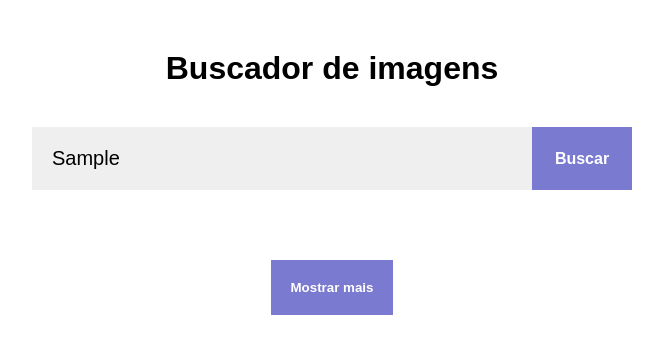
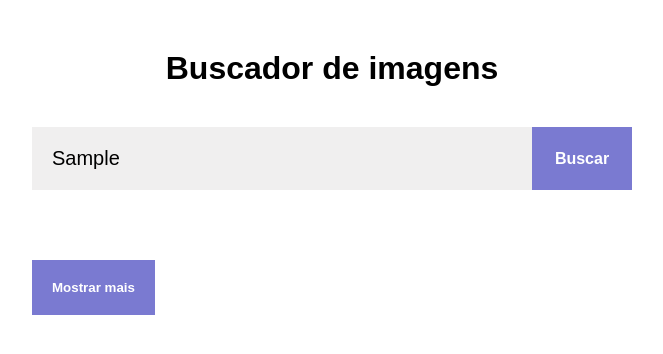
Before and after one commit to ezekuiel100/Buscador-de-imagens, a plain HTML site: page index.html in a window 1280 px wide. Both pictures are taken after typing "Sample" into the empty fields and a click on the button "Buscar". Shown: the whole page, without its empty margins (308-971 px from the left). Drawn offline with Linux system fonts and the light colour scheme; no server answers.

Commit message:
New commit

```diff
--- a/script.js
+++ b/script.js
@@ -2,7 +2,7 @@ let galeria = document.querySelector(".galeria");
 let pesquisa = document.querySelector("#pesquisa");
 let botao = document.querySelector("button");
 let mostrarMais = document.querySelector(".mostrarMais");
-let botaoMostrarMiasCriado = false;
+
 let busca;
 let pagina = 1;
 
@@ -12,18 +12,15 @@ botao.addEventListener("click", (event) => {
   event.preventDefault();
   galeria.innerHTML = "";
   busca = pesquisa.value;
-  mostrarMais.style.display = "block";
   buscarImagens();
 });
 
-function buscarImagens() {
-  fetch(
+async function buscarImagens() {
+  const res = await fetch(
     `https://api.unsplash.com/search/photos?page=${pagina}&query=${busca}&client_id=${key}`
-  )
-    .then((res) => res.json())
-    .then((data) => {
-      criarImagens(data.results);
-    });
+  );
+  const data = await res.json();
+  criarImagens(data.results);
 }
 
 function criarImagens(data) {
@@ -32,9 +29,13 @@ function criarImagens(data) {
     img.src = data.urls.small;
     galeria.append(img);
   });
+
+  if (busca) {
+    mostrarMais.style.display = "block";
+  }
 }
 
 mostrarMais.addEventListener("click", () => {
-  pagina += 1;
+  pagina++;
   buscarImagens();
 });
--- a/style.css
+++ b/style.css
@@ -24,7 +24,7 @@ form {
 
 header input[type="text"] {
   width: 500px;
-  background-color: rgb(240, 239, 239);
+  background-color: #f0efef;
   padding: 20px;
   font-size: 20px;
   border: none;
@@ -50,12 +50,9 @@ header button {
 }
 
 .mostrarMais {
-  display: flex;
   padding: 20px;
   margin: 20px auto 100px;
   border: none;
-  justify-content: center;
-  display: none;
   background-color: #7a7ad1;
   color: #fff;
   font-weight: bold;
```
